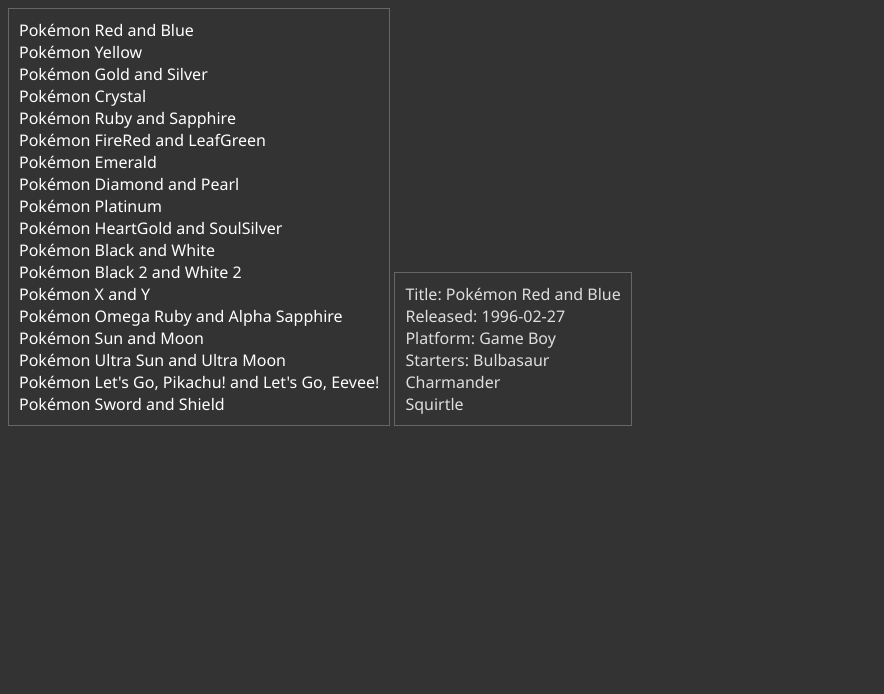
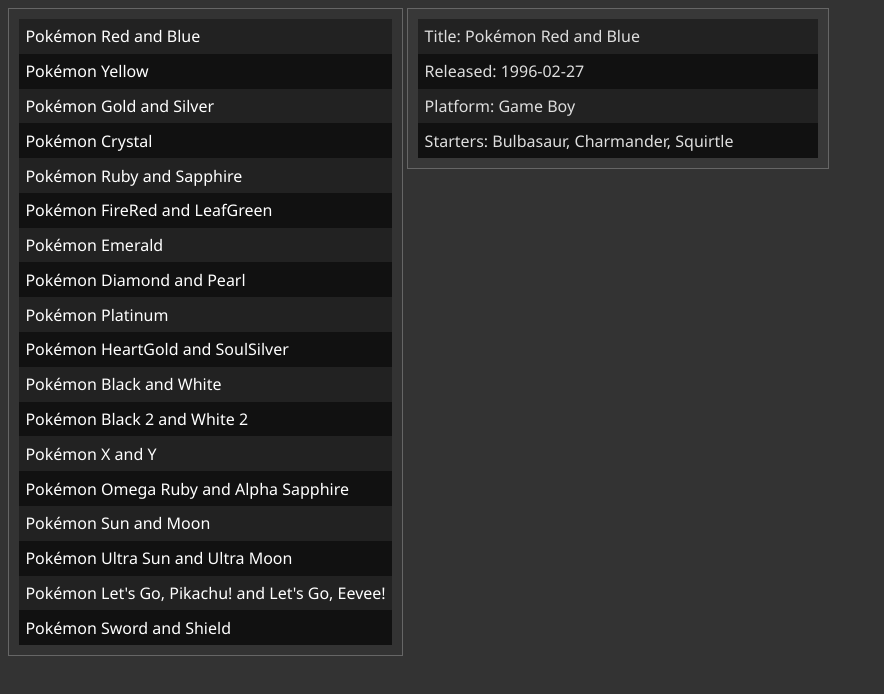
Before and after one commit to zachiPL/learnJS, a plain HTML site: page beginner/json_database/index.html in a window 1280 px wide. Both pictures are taken after a click on the link "Pokémon Red and Blue". Shown: the whole page, without its empty margins (0-884 px from the left). Drawn offline with Linux system fonts and the light colour scheme.

Commit message:
better display of starters, fixed css

```diff
--- a/beginner/json_database/database.css
+++ b/beginner/json_database/database.css
@@ -9,16 +9,41 @@
     margin: auto;
     border: 1px solid #666;
     padding: 10px;
+
     /* wow ... we can do that! */
     a {
         display: block;
         color: white;
         text-decoration: none;
+        padding: .4em;
+    }
+
+    a:nth-child(odd) {
+        background-color: #222
+    }
+
+    a:nth-child(even) {
+        background-color: #111;
     }
 }
 
 #display {
+    vertical-align: top;
+    min-width: 400px;
     display: inline-block;
+    background-color: #383838;
     border: 1px solid #666;
     padding: 10px;
+
+    div {
+        padding: .4em;
+    }
+
+    div:nth-child(odd) {
+        background-color: #222;
+    }
+
+    div:nth-child(even) {
+        background-color: #111;
+    }
 }
--- a/beginner/json_database/database.js
+++ b/beginner/json_database/database.js
@@ -11,10 +11,11 @@
     title.innerText = record.title;
     released.innerText = record.release_date;
     platform.innerText = record.platform;
-    var stString = '';
-    for(var i = 0; i < record.starters.length; i++)
-        stString += record.starters[i].name + "<br>";
-    starters.innerHTML = stString;
+    let starterNamesArr = [];
+    record.starters.forEach(element => {
+        starterNamesArr.push(element.name);
+    });
+    starters.innerHTML = starterNamesArr.join(', ');
 }
 
 let links = "";
```
